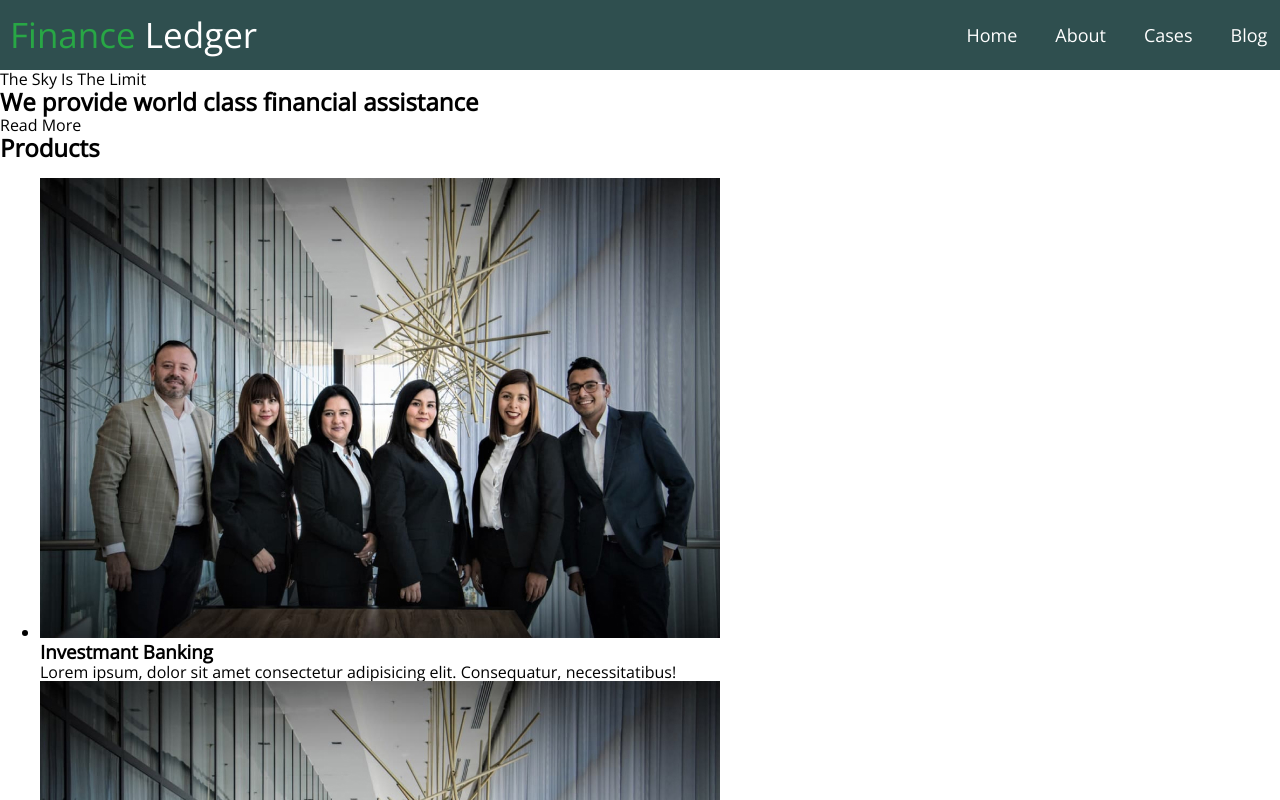
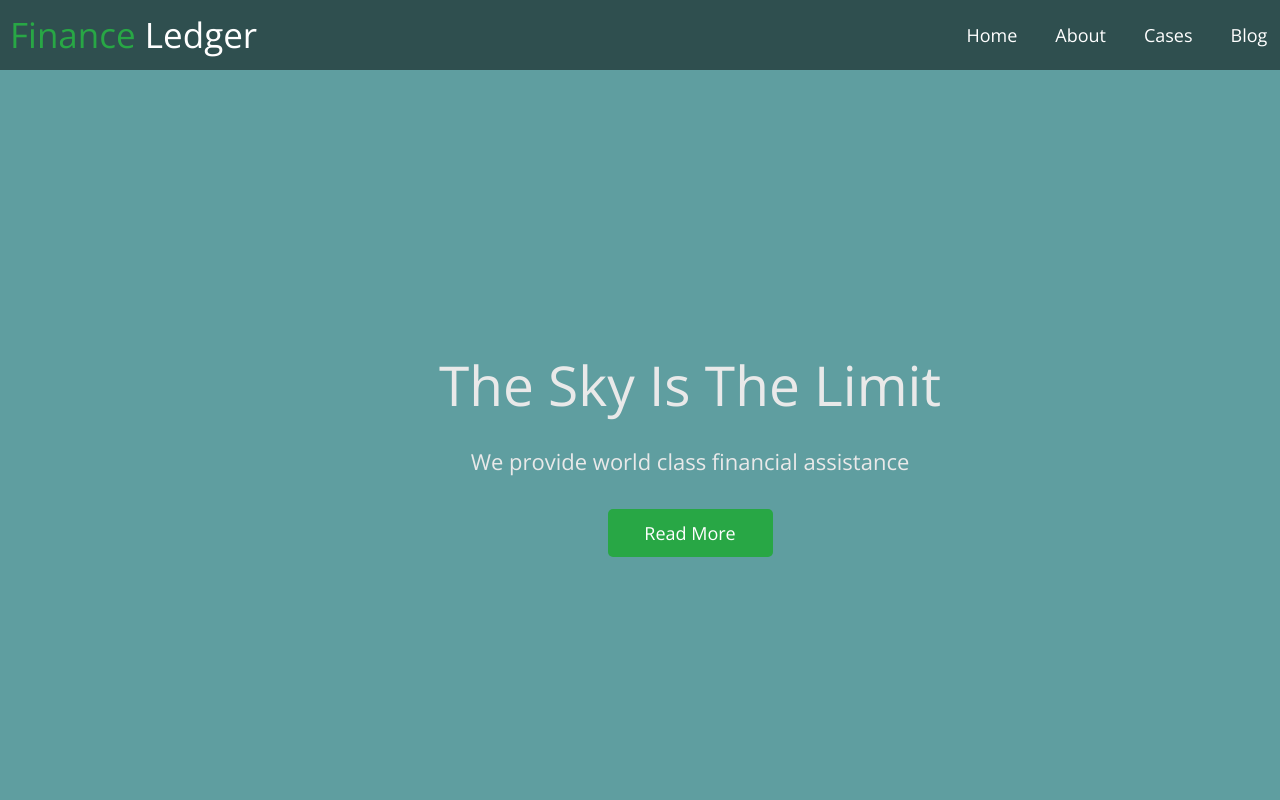
Before and after one commit to kashirin-olexsandr/practice-73-9-10, a plain HTML site: page index.html in a window 1280 px wide. Shown: the top 800 px of the page. Drawn offline with nearby package versions, Linux system fonts and the light colour scheme.

Commit message:
add styles hero

```diff
--- a/css/styles.css
+++ b/css/styles.css
@@ -78,3 +78,46 @@ a {
   display: flex;
   gap: 38px;
 }
+
+/* hero */
+
+.hero {
+  padding: 282px 0;
+  background-color: cadetblue;
+}
+
+.container {
+}
+
+.hero-text {
+  margin-bottom: 25px;
+  font-weight: 300;
+  font-size: 55px;
+  line-height: 1.2;
+  text-align: center;
+  color: #e9e9e9;
+}
+
+.hero-title {
+  margin-bottom: 29px;
+  font-weight: 400;
+  font-size: 22px;
+  line-height: 1.67;
+  text-align: center;
+  color: #e9e9e9;
+}
+
+.hero-button {
+  display: block;
+  width: 165px;
+  padding: 10px 0;
+  margin: 0 auto;
+  font-weight: 400;
+  font-size: 18px;
+  line-height: 1.56;
+  text-align: center;
+  color: #ffffff;
+
+  background: #28a745;
+  border-radius: 5px;
+}
--- a/index.html
+++ b/index.html
@@ -1,5 +1,6 @@
 <!DOCTYPE html>
 <html lang="en">
+
 <head>
   <meta charset="UTF-8" />
   <meta http-equiv="X-UA-Compatible" content="IE=edge" />
@@ -7,17 +8,10 @@
   <title>Document</title>
   <link rel="preconnect" href="https://fonts.googleapis.com" />
   <link rel="preconnect" href="https://fonts.gstatic.com" crossorigin />
-    <link
-      href="https://fonts.googleapis.com/css2?family=Open+Sans:wght@300;400&display=swap"
-      rel="stylesheet"
-    />
-    <link
-      rel="stylesheet"
-      href="https://cdnjs.cloudflare.com/ajax/libs/modern-normalize/1.1.0/modern-normalize.min.css"
+  <link href="https://fonts.googleapis.com/css2?family=Open+Sans:wght@300;400&display=swap" rel="stylesheet" />
+  <link rel="stylesheet" href="https://cdnjs.cloudflare.com/ajax/libs/modern-normalize/1.1.0/modern-normalize.min.css"
     integrity="sha512-wpPYUAdjBVSE4KJnH1VR1HeZfpl1ub8YT/NKx4PuQ5NmX2tKuGu6U/JRp5y+Y8XG2tV+wKQpNHVUX03MfMFn9Q=="
-      crossorigin="anonymous"
-      referrerpolicy="no-referrer"
-    />
+    crossorigin="anonymous" referrerpolicy="no-referrer" />
   <link rel="stylesheet" href="./css/styles.css" />
 </head>
 
@@ -37,18 +31,19 @@
     </div>
   </header>
   <main>
-      <section id="home">
-        <p>The Sky Is The Limit</p>
-        <h1>We provide world class financial assistance</h1>
-        <a href="">Read More</a>
+    <section class="hero" id="home">
+      <div class="container">
+        <p class="hero-text">The Sky Is The Limit</p>
+        <h1 class="hero-title">We provide world class financial assistance</h1>
+        <a class="hero-button" href="">Read More</a>
+      </div>
     </section>
 
     <section>
       <h2>Products</h2>
       <ul>
         <li>
-            <a href="#"
-              ><img src="./images/Rectangle.jpg" alt="1" />
+          <a href="#"><img src="./images/Rectangle.jpg" alt="1" />
             <h3>Investmant Banking</h3>
             <p>
               Lorem ipsum, dolor sit amet consectetur adipisicing elit. Consequatur,
@@ -57,8 +52,7 @@
           </a>
         </li>
         <li>
-            <a href="#"
-              ><img src="./images/Rectangle.jpg" alt="2" />
+          <a href="#"><img src="./images/Rectangle.jpg" alt="2" />
             <h3>Portfolio Manager</h3>
             <p>
               Lorem ipsum, dolor sit amet consectetur adipisicing elit. Consequatur,
@@ -67,8 +61,7 @@
           </a>
         </li>
         <li>
-            <a href="#"
-              ><img src="./images/Rectangle.jpg" alt="3" />
+          <a href="#"><img src="./images/Rectangle.jpg" alt="3" />
             <h3>Tax & Custudio</h3>
             <p>
               Lorem ipsum, dolor sit amet consectetur adipisicing elit. Consequatur,
@@ -107,4 +100,5 @@
     </section>
   </main>
 </body>
+
 </html>
```
Lines whose indentation alone changed are shown as unchanged.
